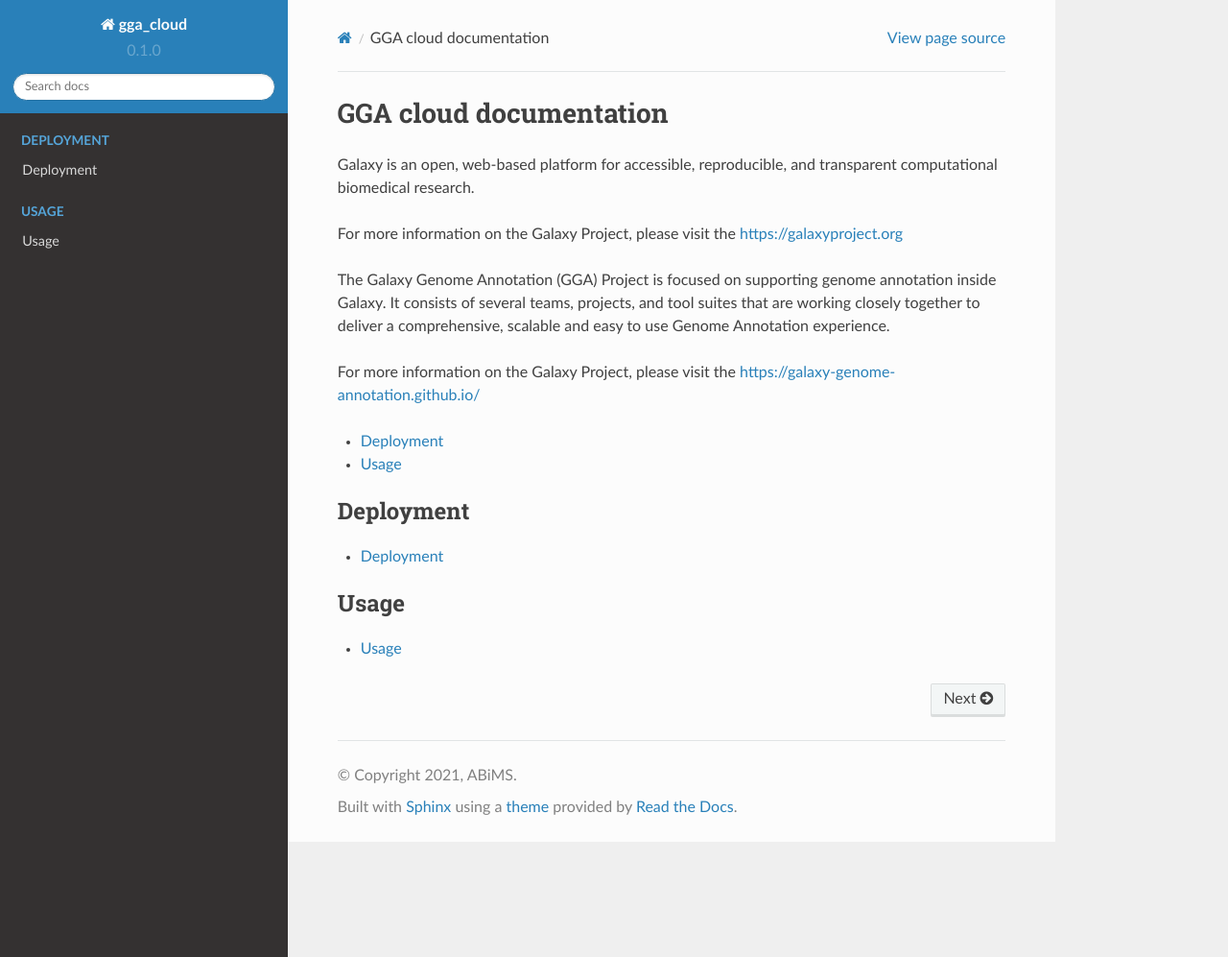
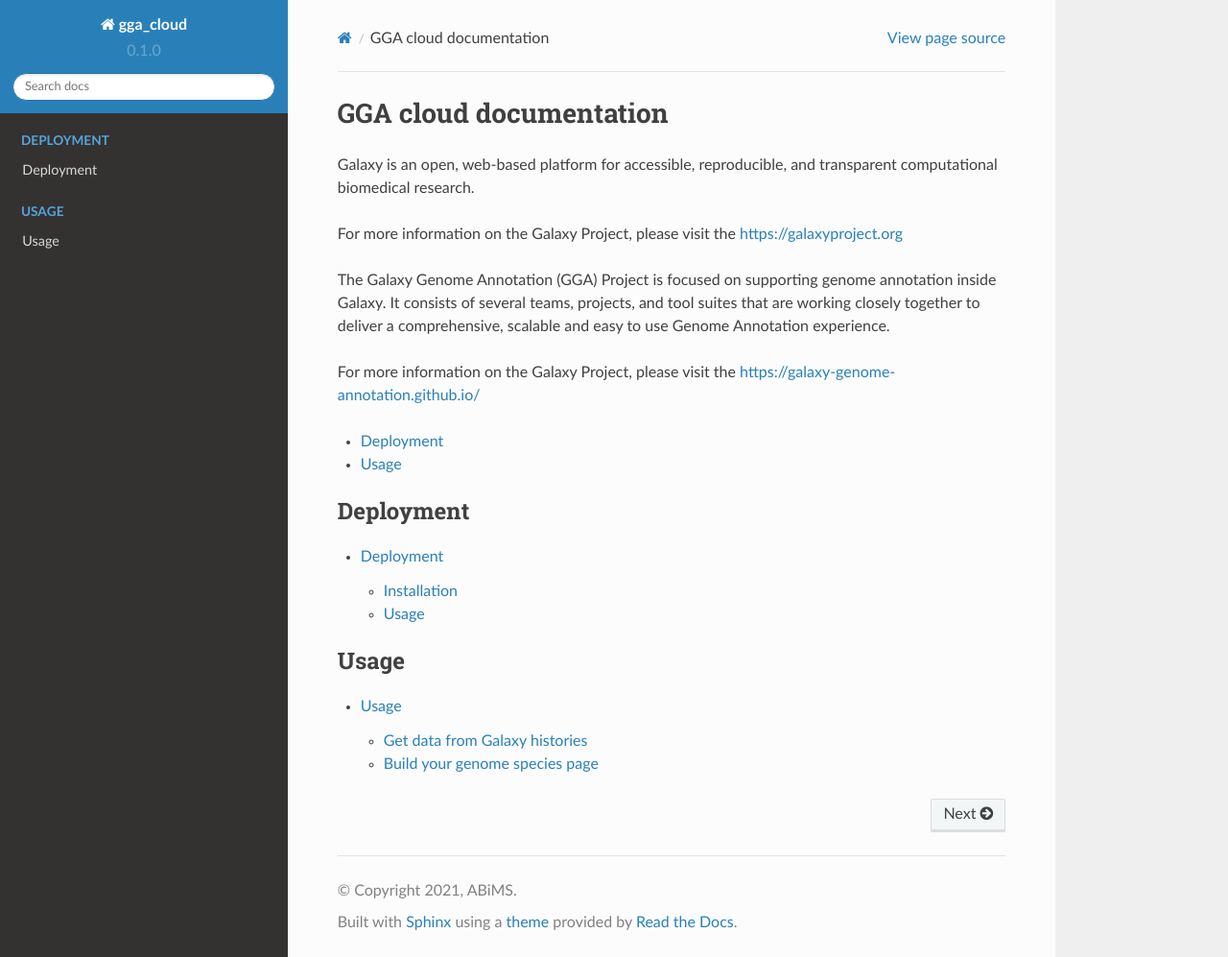
Before and after one commit to abims-sbr/GGA_Cloud, a Sphinx documentation site: the page built from docs/source/index.rst, in a window 1280 px wide and 997 px high. Shown: the whole window at 96% size. Built offline with Sphinx 7.4.7 and the Read the Docs theme 2.0.0, drawn with Linux system fonts in a browser that asks for light colours; pages that are not in the unit, such as notebooks, are missing from menus; part of the change alters nothing that is shown.

```diff
--- a/docs/source/conf.py
+++ b/docs/source/conf.py
@@ -41,7 +41,10 @@ extensions = [
 
 # Add any paths that contain templates here, relative to this directory.
 templates_path = ['_templates']
-source_suffix = '.rst'
+source_suffix = {
+    '.rst': 'restructuredtext',
+    '.md': 'markdown',
+}
 
 # List of patterns, relative to source directory, that match files and
 # directories to ignore when looking for source files.
--- a/docs/source/usage/index.rst
+++ b/docs/source/usage/index.rst
@@ -2,7 +2,7 @@ Galaxy Genome Annotation usage
 ==============================
 
 .. toctree::
-    :maxdepth: 2
+   :maxdepth: 2
 
-    get-data
-    tripal-chado
+   get-data
+   tripal-chado
```
Also changed, not shown: docs/source/index.rst (line endings or trailing spaces).
